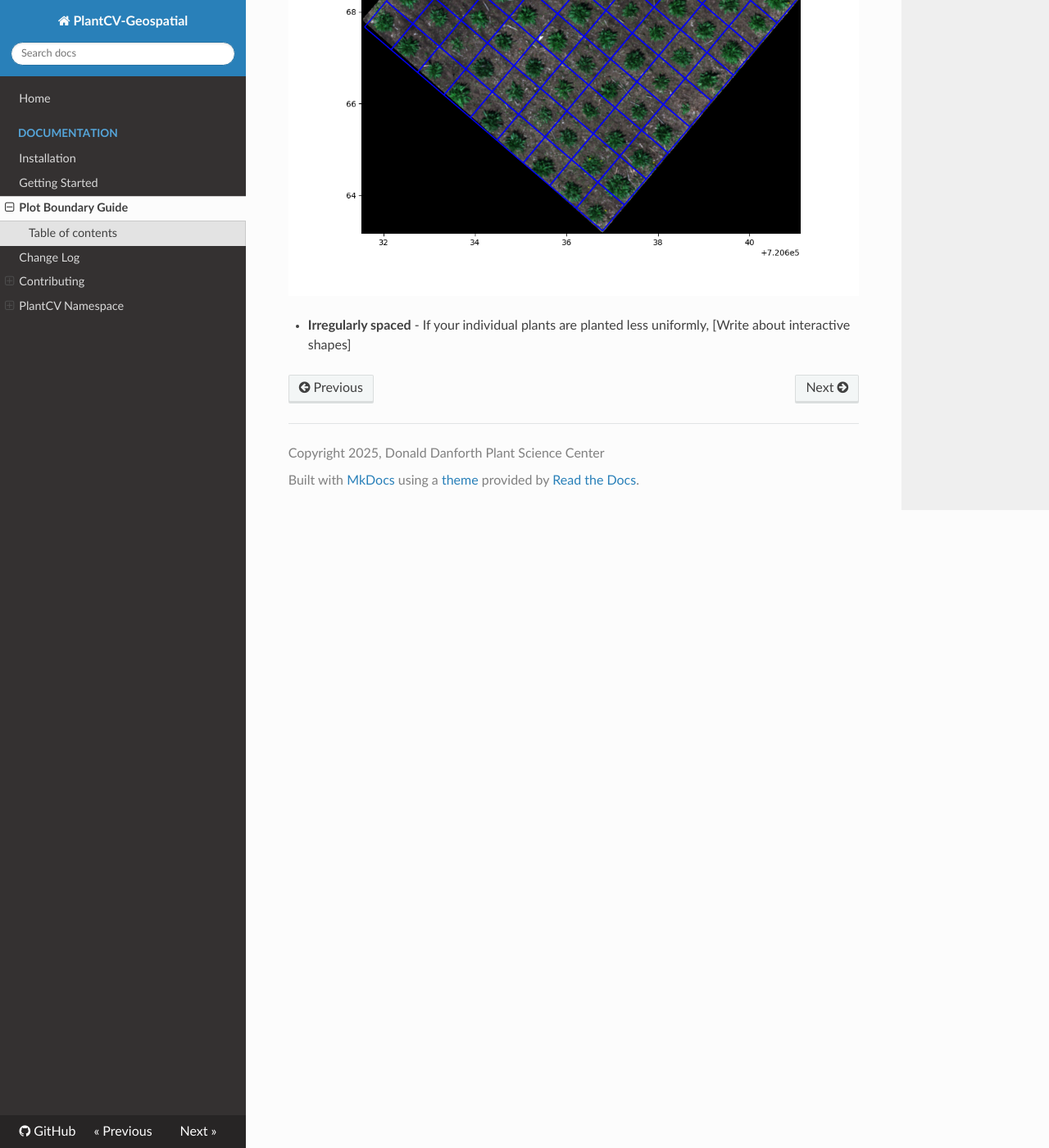
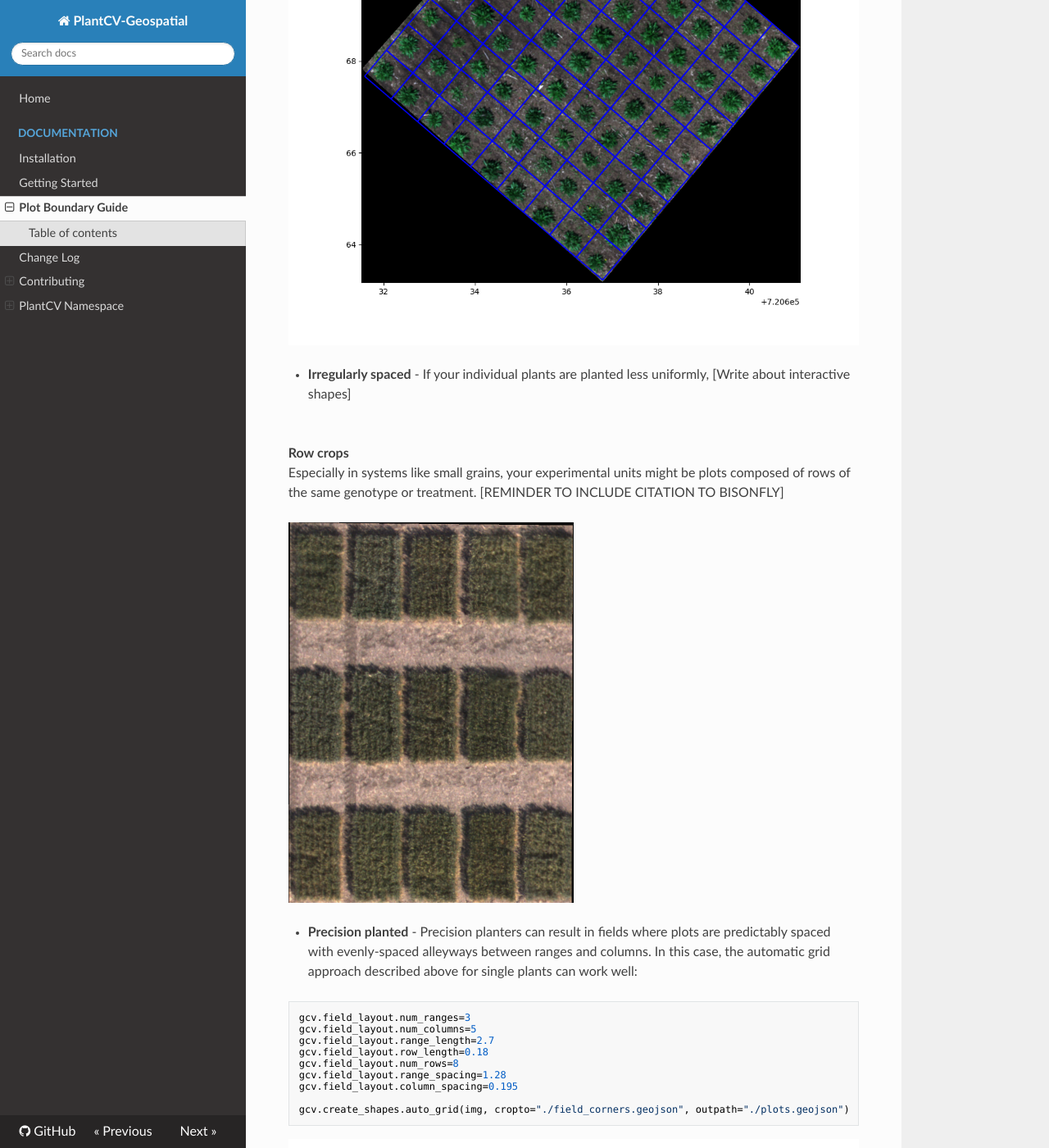
Before and after one commit to danforthcenter/plantcv-geospatial, an MkDocs documentation site: the page built from docs/plot_boundary_guide.md, in a window 1280 px wide and 1400 px high, scrolled down 2705 px. Shown: the whole window at 82% size. Built offline with MkDocs 1.6.1, drawn with Linux system fonts in a browser that asks for light colours; nearby versions of some CDN libraries; some of the changed text lies outside the part shown.

Commit message:
Add images for boundary guide

````diff
--- a/docs/plot_boundary_guide.md
+++ b/docs/plot_boundary_guide.md
@@ -11,6 +11,7 @@ If this is your first time using PlantCV-Geospatial, we recommend checking out o
 3. [Row crops](#rows)
     - [Precision planted](#precision)
     - [Irregular spacing](#row_irregular)
+4. [Isolated plots](#isolated)
 
 
 **Field layout vocabulary** <a name="vocab"></a> <br>
@@ -38,7 +39,7 @@ gcv.field_layout.range_spacing=0
 gcv.field_layout.column_spacing=0
 ```
 
-**Individual plants** <a name="individual"></a>
+**Individual plants** <a name="individual"></a> <br>
 Your experimental units might be individual plants, like this:
 
 ![Screenshot](documentation_images/silphium_subfield.png)
@@ -53,3 +54,28 @@ gcv.create_shapes.auto_grid(img, cropto="./field_corners.geojson", outpath="./pl
 ![Screenshot](documentation_images/indiv_plot_autogrid.png)
 
 - **Irregularly spaced** <a name="irregular"></a> - If your individual plants are planted less uniformly, [Write about interactive shapes]
+
+<br>
+**Row crops** <a name="rows"></a> <br>
+Especially in systems like small grains, your experimental units might be plots composed of rows of the same genotype or treatment.
+[REMINDER TO INCLUDE CITATION TO BISONFLY]
+
+![Screenshot](documentation_images/bisonfly_sub.png)
+
+- **Precision planted** <a name="precision"></a> - Precision planters can result in fields where plots are predictably spaced with evenly-spaced alleyways between ranges and columns. In this case, the automatic grid approach described above for single plants can work well:
+
+```python
+gcv.field_layout.num_ranges=3
+gcv.field_layout.num_columns=5
+gcv.field_layout.range_length=2.7
+gcv.field_layout.row_length=0.18
+gcv.field_layout.num_rows=8
+gcv.field_layout.range_spacing=1.28
+gcv.field_layout.column_spacing=0.195
+
+gcv.create_shapes.auto_grid(img, cropto="./field_corners.geojson", outpath="./plots.geojson")
+```
+
+![Screenshot](documentation_images/bisonfly_autogrid.png)
+
+- **Irregular spacing** <a name="row_irregular"></a> -
````
Also changed, not shown: docs/getting_started.md (+4 -3 lines), docs/documentation_images/bisonfly_autogrid.png (added), docs/documentation_images/bisonfly_sub.png (added).
